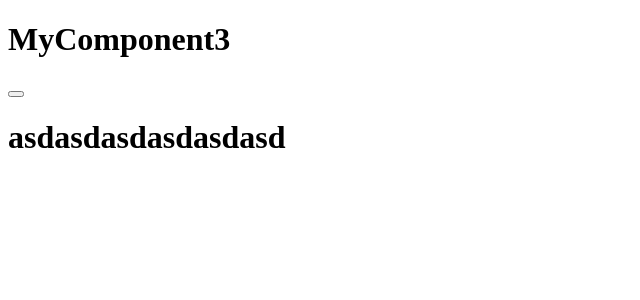
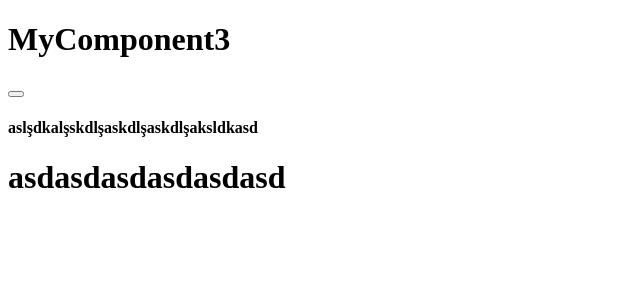
Before and after one commit to Evrenefeb/my-react-app, a React (Vite) app: page / in a window 1280 px wide. Shown: the top 300 px of the page, without its empty margins (0-640 px from the left). Built offline with nearby package versions, Linux system fonts and the light colour scheme.

Commit message:
asdasd
zıla

```diff
--- a/src/App.jsx
+++ b/src/App.jsx
@@ -10,6 +10,7 @@ function App() {
 
       <MyComponent3 />
       <button></button>
+      <h4>aslşdkalşskdlşaskdlşaskdlşaksldkasd</h4>
       <h1>asdasdasdasdasdasd</h1>
 
     </>
```
